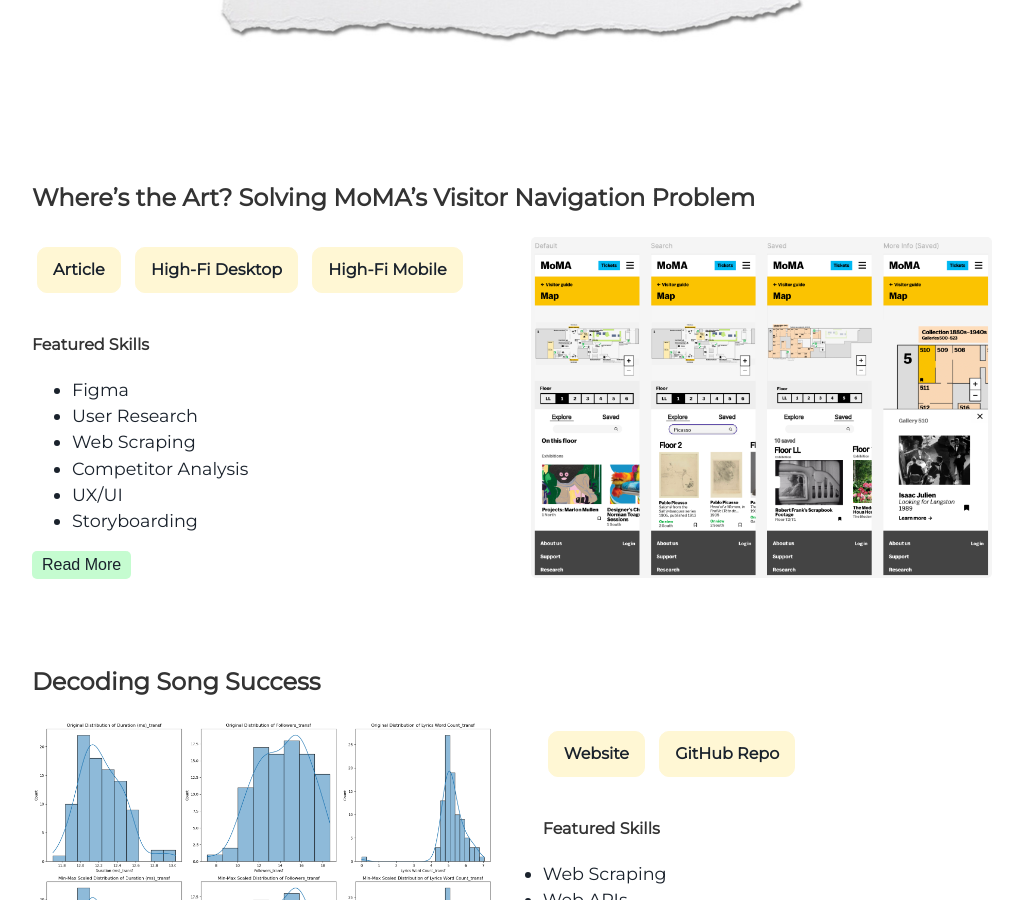
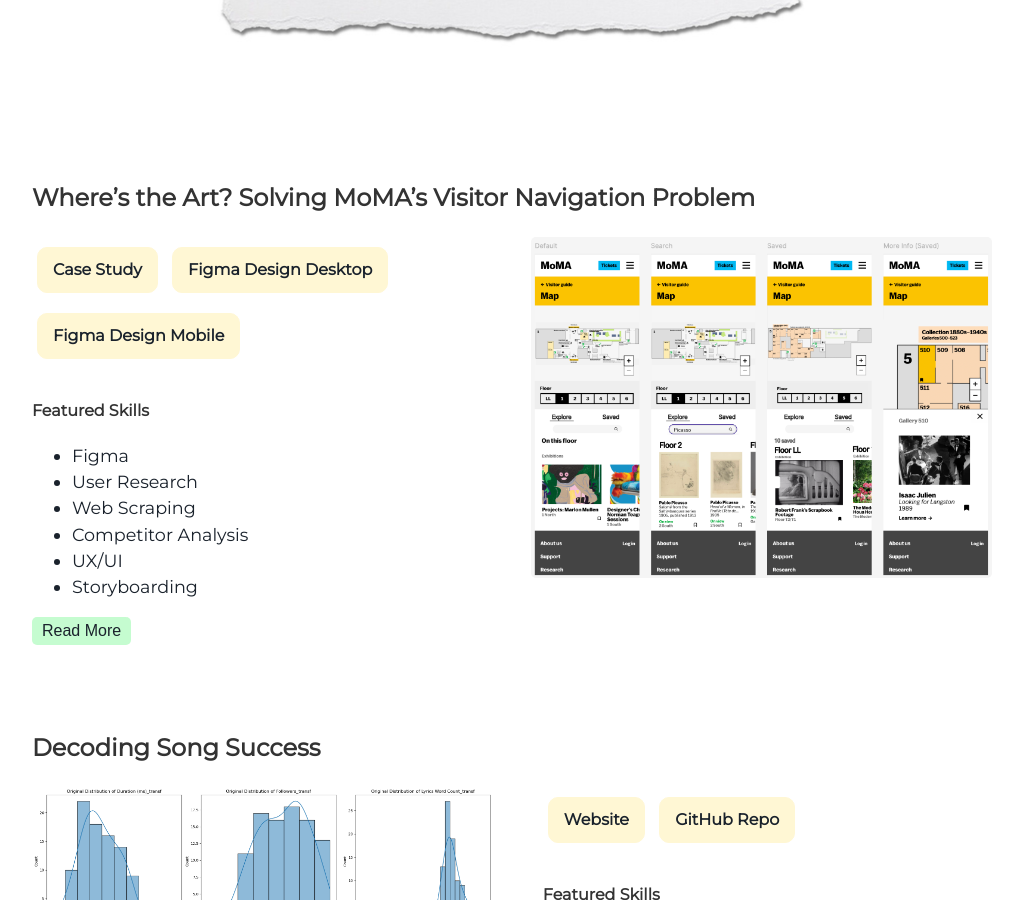
Before and after one commit to satomitheito/satomitheito.github.io, a Jekyll site: the page built from index.html, in a window 1280 px wide and 900 px high, scrolled down 2097 px. Shown: the whole window, without its empty margins (128-1148 px from the left). Built offline with Jekyll 4.4.1, drawn with Linux system fonts in a browser that asks for light colours.

Commit message:
Update projects.html

```diff
--- a/_includes/projects.html
+++ b/_includes/projects.html
@@ -7,9 +7,9 @@
     <div class="images-right">
       <img alt="high-fi mobile" src="{{ "/assets/img/high-fi_mobile.png" | prepend: site.baseurl }}" />
     </div>
-    <a class="project-link" href="https://medium.com/@si408/wheres-the-art-solving-moma-s-visitor-navigation-problem-fa2f4e422dd8" target="_blank" rel="noopener noreferrer">Article</a>
-    <a class="project-link" href="https://www.figma.com/design/Tuih33VyDnTCVrBiS6nH1M/high-fi-desktop?m=auto&t=71bMO37J6L24ObQS-1" target="_blank" rel="noopener noreferrer">High-Fi Desktop</a>
-    <a class="project-link" href="https://www.figma.com/design/S1xN9apxYB5na9IzJv1wLc/high-fi-mobile?m=auto&t=71bMO37J6L24ObQS-1" target="_blank" rel="noopener noreferrer">High-Fi Mobile</a>
+    <a class="project-link" href="https://medium.com/@si408/wheres-the-art-solving-moma-s-visitor-navigation-problem-fa2f4e422dd8" target="_blank" rel="noopener noreferrer">Case Study</a>
+    <a class="project-link" href="https://www.figma.com/design/Tuih33VyDnTCVrBiS6nH1M/high-fi-desktop?m=auto&t=71bMO37J6L24ObQS-1" target="_blank" rel="noopener noreferrer">Figma Design Desktop</a>
+    <a class="project-link" href="https://www.figma.com/design/S1xN9apxYB5na9IzJv1wLc/high-fi-mobile?m=auto&t=71bMO37J6L24ObQS-1" target="_blank" rel="noopener noreferrer">Figma Design Mobile</a>
     <h4>Featured Skills</h4>
     <ul class="skills-list">
       <li>Figma</li>
@@ -29,6 +29,7 @@
 </div>
 <script src="assets/js/showmore.js"></script>
 </body>
+
 
 <div class="user-projects">
   <div class="contents-right">
```
